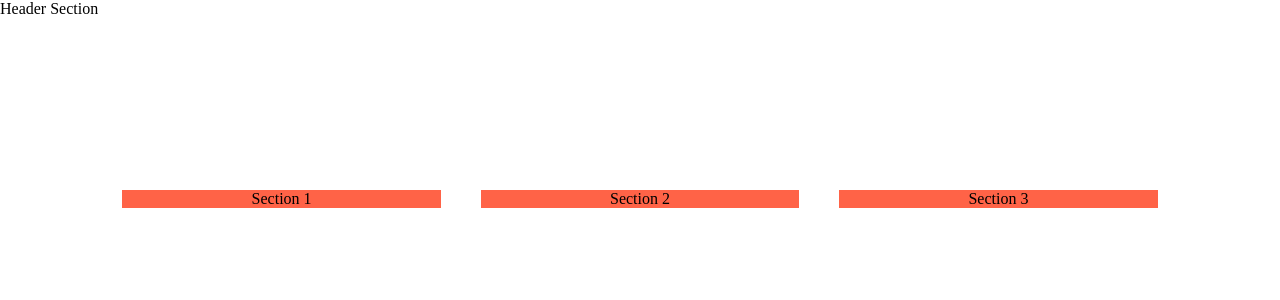
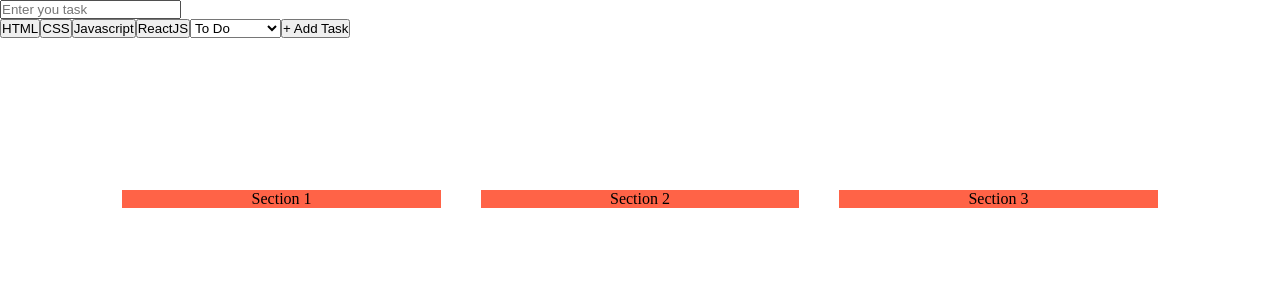
Before and after one commit to Avadhoot5/core-projects, a React (Vite) app in the folder modern-todo-app/: page / in a window 1280 px wide. Shown: the top 300 px of the page. Built offline with nearby package versions, Linux system fonts and the light colour scheme.

Commit message:
todo form header added

```diff
--- /dev/null
+++ b/modern-todo-app/src/components/TodoForm.jsx
@@ -0,0 +1,29 @@
+import React from 'react'
+
+const TodoForm = () => {
+  return (
+    <div>
+        <header className='app_header'>
+            <form className='app_form'>
+                <input type='text' className='todo_input' placeholder='Enter you task'/>
+                <div className='todo_form_bottom'>
+                    <button className="tag">HTML</button>
+                    <button className="tag">CSS</button>
+                    <button className="tag">Javascript</button>
+                    <button className="tag">ReactJS</button>
+                    <select className='todo_status'>
+                        <option value="todo">To Do</option>
+                        <option value="inprogress">In Progress</option>
+                        <option value="done">Done</option>
+                    </select>
+                    <button className="todo_submit">+ Add Task</button>
+                </div>
+
+            </form>
+        </header>
+
+    </div>
+  )
+}
+
+export default TodoForm
--- a/modern-todo-app/src/pages/Home.jsx
+++ b/modern-todo-app/src/pages/Home.jsx
@@ -1,12 +1,11 @@
 import React from 'react'
 import '../App.css'
+import TodoForm from '../components/TodoForm';
 
 const Home = () => {
   return (
     <div className='app'>
-        <header className="app_header">
-            Header Section
-        </header>
+        <TodoForm/>
         <main className="app_main">
             <section className="task_col">Section 1</section>
             <section className="task_col">Section 2</section>
```
